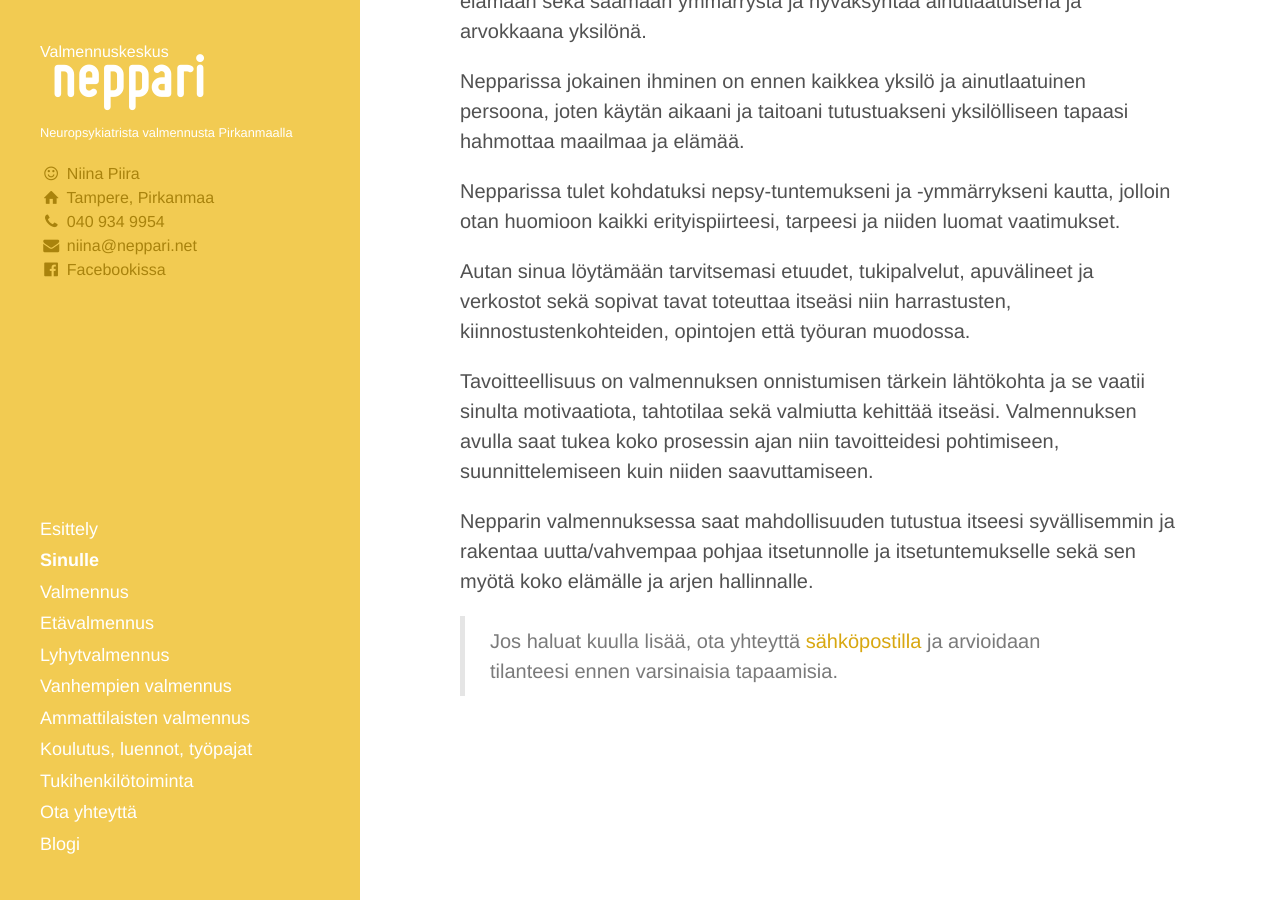
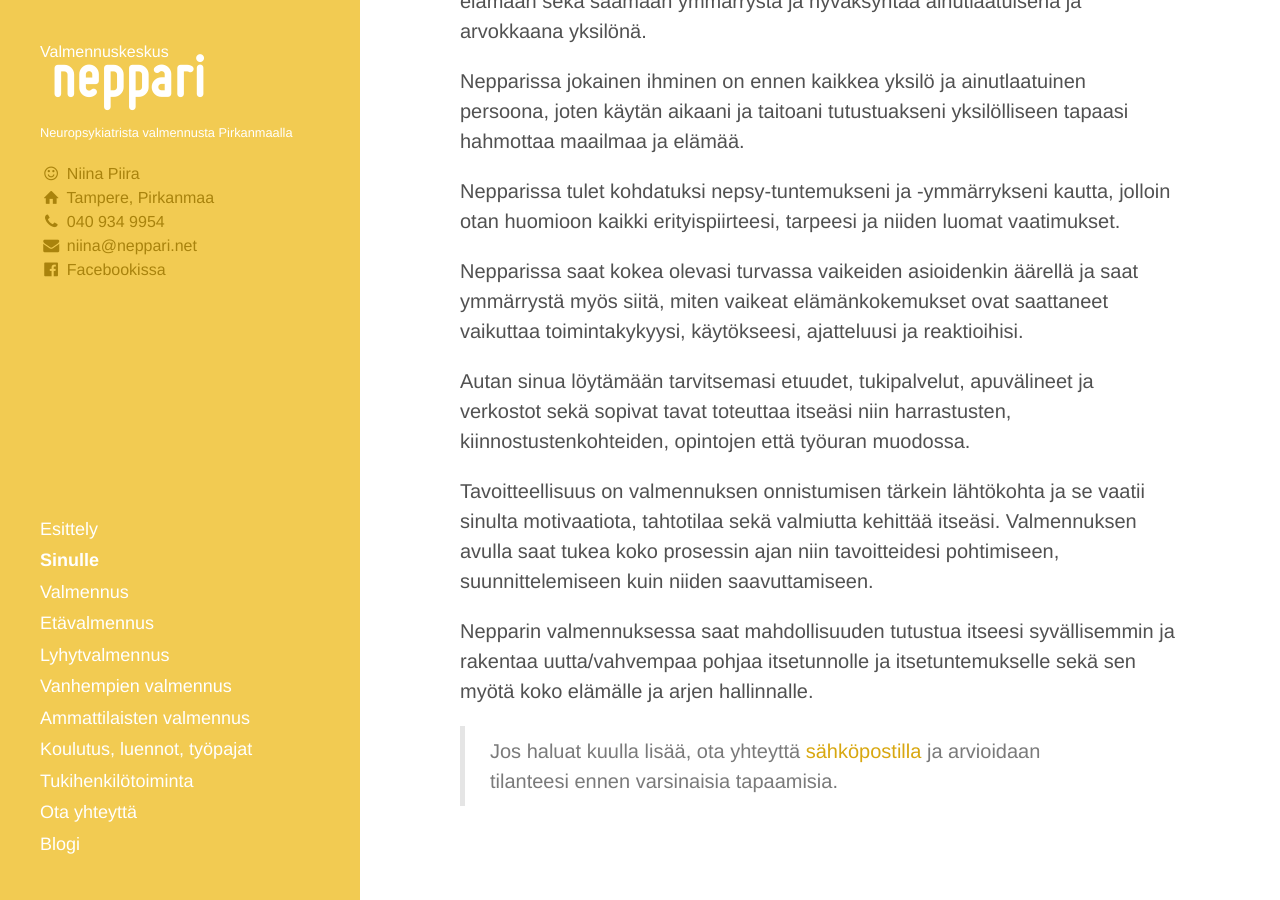
Before and after one commit to niinapiira/neppari.net, a Jekyll site: the page built from sinulle.md, in a window 1280 px wide and 900 px high, scrolled down 791 px. Built offline with Jekyll 4.4.1, drawn with Linux system fonts in a browser that asks for light colours.

Commit message:
Update sinulle.md

```diff
--- a/sinulle.md
+++ b/sinulle.md
@@ -33,6 +33,8 @@ Nepparissa jokainen ihminen on ennen kaikkea yksilö ja ainutlaatuinen persoona,
 
 Nepparissa tulet kohdatuksi nepsy-tuntemukseni ja -ymmärrykseni kautta, jolloin otan huomioon kaikki erityispiirteesi, tarpeesi ja niiden luomat vaatimukset.
 
+Nepparissa saat kokea olevasi turvassa vaikeiden asioidenkin äärellä ja saat ymmärrystä myös siitä, miten vaikeat elämänkokemukset ovat saattaneet vaikuttaa toimintakykyysi, käytökseesi, ajatteluusi ja reaktioihisi.
+
 Autan sinua löytämään tarvitsemasi etuudet, tukipalvelut, apuvälineet ja verkostot sekä sopivat tavat toteuttaa itseäsi niin harrastusten, kiinnostustenkohteiden, opintojen että työuran muodossa.
 
 Tavoitteellisuus on valmennuksen onnistumisen tärkein lähtökohta ja se vaatii sinulta motivaatiota, tahtotilaa sekä valmiutta kehittää itseäsi. Valmennuksen avulla saat tukea koko prosessin ajan niin tavoitteidesi pohtimiseen, suunnittelemiseen kuin niiden saavuttamiseen.
```
